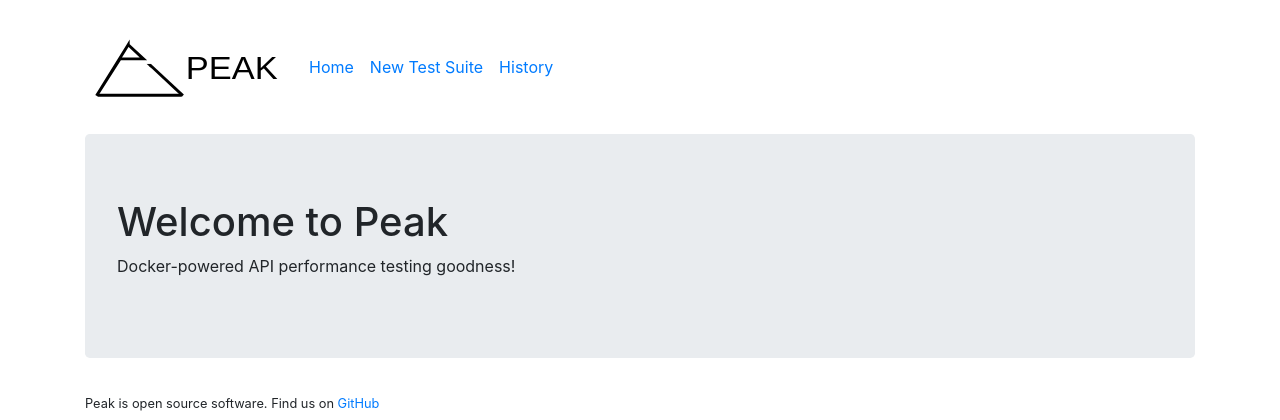
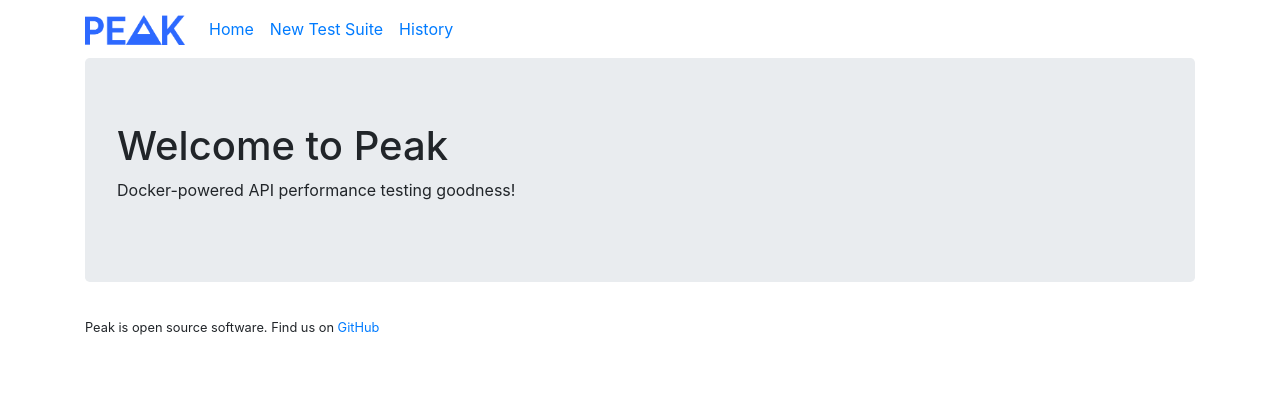
Before and after one commit to peak-oss/peakweb, a Flask app: page / in a window 1280 px wide. Shown: the top 420 px of the page. Run offline with Flask 2, Linux system fonts and the light colour scheme; parts of the project's set-up code (start-up, migrations or seed data) failed here and were passed over; some libraries are stand-ins or nearby versions.

Commit message:
replace logo
replace the old logo. Note this now uses a PNG vice SVG, which also
remove the 'flickering' artefact

```diff
--- a/peakweb/templates/base.html
+++ b/peakweb/templates/base.html
@@ -25,8 +25,8 @@
             <span class="navbar-toggler-icon"></span>
               </button>
         <a class="navbar-brand" href="#">
-          <embed src="{{ url_for('static', filename='peak-text.svg')}}" class="logo" />
-        </a>
+          <img src="../static/peak.png" width="100" height="30" alt=""/>
+         </a>
         <div class="collapse navbar-collapse" id="navbarNav">
         <ul class="navbar-nav">
           {% for href, id, caption in navigation_bar -%}
```
Also changed, not shown: peakweb/static/peak-text.svg (deleted), peakweb/static/peak.png (added).
